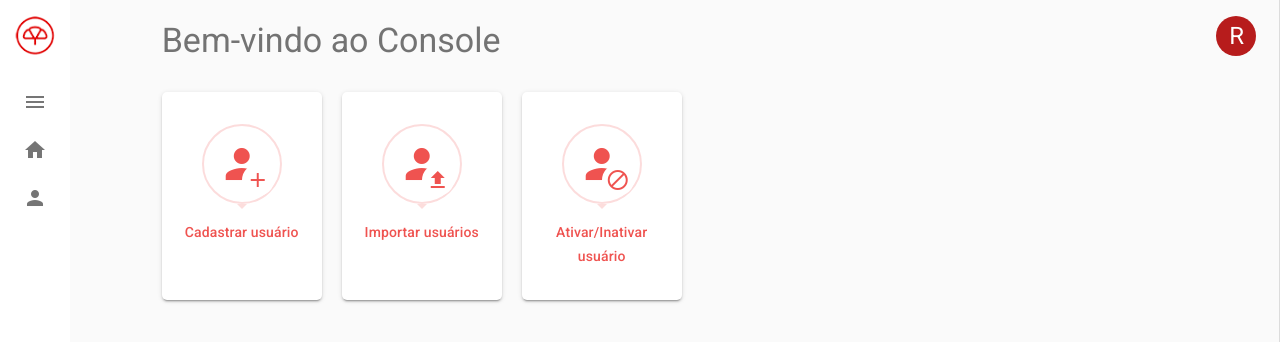
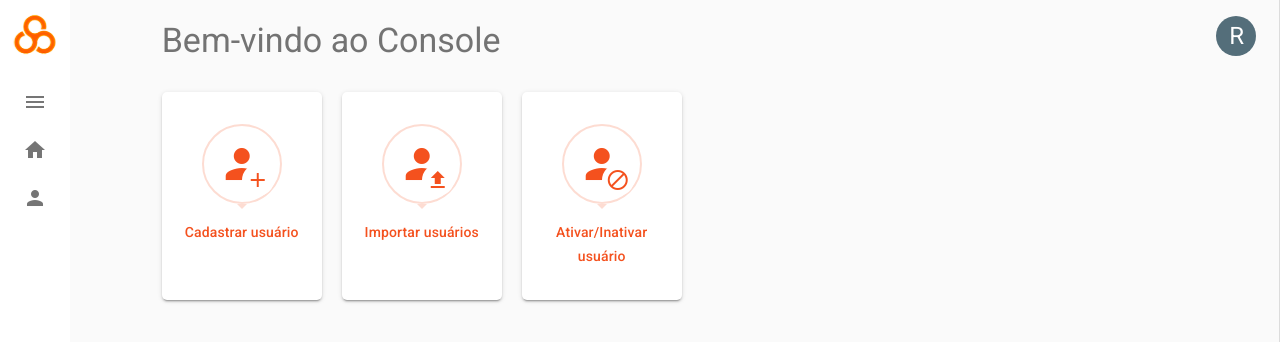
Before and after one commit to protos1/proto-rh-con, a Vue app: page / in a window 1280 px wide. Shown: the top 342 px of the page. Built offline with nearby package versions, Linux system fonts and the light colour scheme.

Commit message:
Brand update

```diff
--- a/src/App.vue
+++ b/src/App.vue
@@ -22,17 +22,17 @@
         :md-active.sync="menuVisible"
         md-persistent="mini"
       >
-        <div class="s1-logo__wrapper">
+        <div class="s1-logo__wrapper" style="filter: saturate(2.5);">
           <img
             v-show="!menuVisible"
             class="s1-logo__img"
-            src="./assets/imgs/mapfre-mini.png"
+            src="./assets/imgs/conceta-mini.png"
             alt="company logo"
           />
           <img
             v-show="menuVisible"
             class="s1-logo__img"
-            src="./assets/imgs/mapfre.png"
+            src="./assets/imgs/conceta.png"
             alt="company logo"
           />
         </div>
@@ -66,10 +66,6 @@
       </md-app-drawer>
 
       <md-app-content class="s1-U__bg-color--body-bg s1-loc__relative">
-        <div
-          class="s1-loc__top-brand s1-U__bg-color--primary"
-          v-show="$route.name === 'mapfre'"
-        />
         <div style="z-index: 2; position: relative">
           <router-view />
         </div>
--- a/src/assets/css/theme.scss
+++ b/src/assets/css/theme.scss
@@ -3,8 +3,8 @@
 @include md-register-theme(
   "default",
   (
-    primary: md-get-palette-color(red, 400),
-    accent: md-get-palette-color(red, 900)
+    primary: md-get-palette-color(deeporange, 600),
+    accent: md-get-palette-color(bluegrey, 600)
   )
 );
 //VUE MATERIAL COMPONENTS THEME
--- a/src/views/Home.vue
+++ b/src/views/Home.vue
@@ -58,7 +58,6 @@
           md-with-hover
         >
           <div
-            @click="to('/mapfre/buy')"
             class="s1-U__pd--tp32 s1-U__pd--bt32 s1-U__pd--lt16 s1-U__pd--rt16 s1-U__text-align--center"
           >
             <div
```
